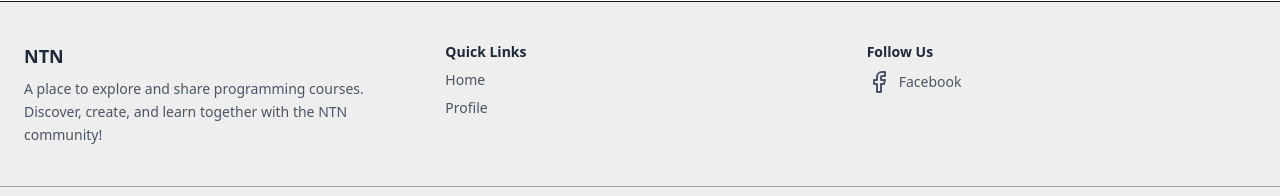
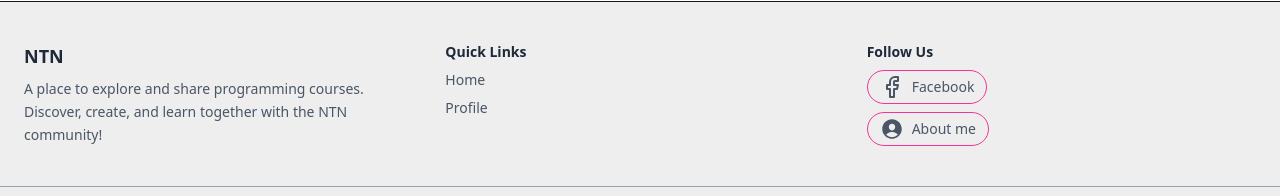
Before and after one commit to nounthanith/NTN-Reandom-Course, a React (Vite) app: page /home in a window 1280 px wide. Shown: the part 883-1079 px from the top of the page. Built offline with nearby package versions, Linux system fonts and the light colour scheme; no server answers; sample sign-in values are in the browser's storage.

Commit message:
fix footer

```diff
--- a/src/layouts/Footer.jsx
+++ b/src/layouts/Footer.jsx
@@ -1,4 +1,5 @@
 import { FiFacebook } from "react-icons/fi";
+import { IoPersonCircle } from "react-icons/io5";
 
 function Footer() {
   return (
@@ -25,7 +26,10 @@ function Footer() {
               </a>
             </li>
             <li>
-              <a href="/profile" className="hover:text-pink-500 transition-colors">
+              <a
+                href="/profile"
+                className="hover:text-pink-500 transition-colors"
+              >
                 Profile
               </a>
             </li>
@@ -43,10 +47,23 @@ function Footer() {
                 href="https://web.facebook.com/?ref=homescreenpwa"
                 target="_blank"
                 rel="noopener noreferrer"
-                className="hover:text-pink-500 flex items-center gap-2 transition-colors"
+                className="hover:text-pink-500 flex items-center gap-2 transition-colors border-1 p-1 px-3 border-pink-500 rounded-full"
               >
-                <span className="text-2xl"><FiFacebook /></span>
-                Facebook
+                <span className="text-2xl">
+                  <FiFacebook />
+                </span>Facebook
+              </a>
+            </li>
+            <li className="flex">
+              <a
+                href="https://modern-portfolio-pi-two.vercel.app/"
+                target="_blank"
+                rel="noopener noreferrer"
+                className="hover:text-pink-500 flex items-center gap-2 transition-colors border-1 p-1 px-3 border-pink-500 rounded-full"
+              >
+                <span className="text-2xl">
+                  <IoPersonCircle />
+                </span>About me
               </a>
             </li>
           </ul>
```
